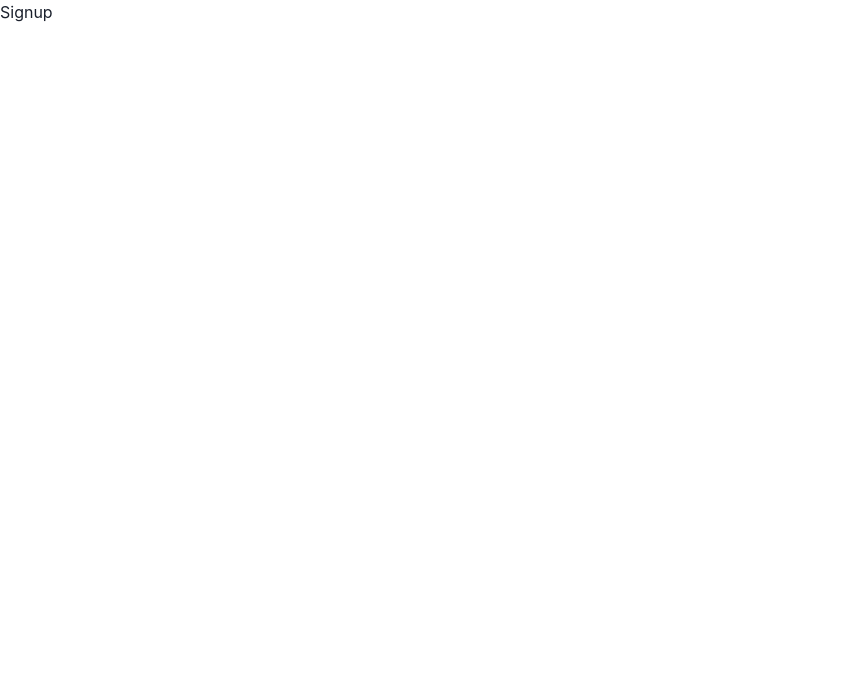
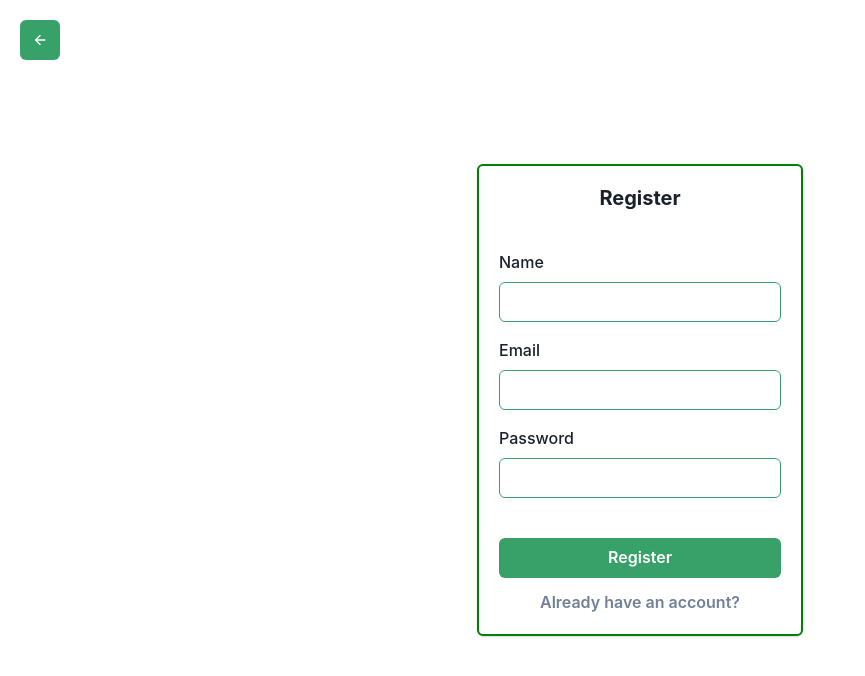
Before and after one commit to Umid221/frontend-review-portal, a React (Vite) app: page /register in a window 1280 px wide. Shown: the top 676 px of the page, without its empty margins (0-865 px from the left). Built offline with nearby package versions, Linux system fonts and the light colour scheme.

Commit message:
some themes applied to components, auth components

```diff
--- a/src/App.tsx
+++ b/src/App.tsx
@@ -5,6 +5,7 @@ import "./App.css";
 import Home from "./pages/Home";
 import Signup from "./pages/Signup";
 import Login from "./pages/Login";
+import theme from "./styles/theme";
 
 const router = createBrowserRouter([
     {
@@ -30,7 +31,7 @@ const router = createBrowserRouter([
 function App() {
     return (
         <>
-            <ChakraProvider>
+            <ChakraProvider theme={theme}>
                 <RouterProvider router={router} />
             </ChakraProvider>
         </>
--- /dev/null
+++ b/src/components/auth-layout/AuthWrapper.tsx
@@ -0,0 +1,45 @@
+import { ArrowBackIcon } from "@chakra-ui/icons";
+import {
+    Card,
+    CardHeader,
+    Center,
+    Heading,
+    IconButton,
+} from "@chakra-ui/react";
+import { Link, useNavigate } from "react-router-dom";
+
+type AuthWrapperPropTypes = {
+    title: string;
+    children: React.ReactNode;
+};
+
+function AuthWrapper({ title, children }: AuthWrapperPropTypes) {
+    const navigate = useNavigate();
+    function goBack() {
+        navigate(-1);
+    }
+
+    return (
+        <Center h="100vh">
+            <IconButton
+                variant="green"
+                aria-label="back"
+                position={"absolute"}
+                zIndex={999}
+                top={5}
+                left={5}
+                icon={<ArrowBackIcon />}
+                colorScheme={"green"}
+                onClick={goBack}
+            />
+            <Card border="2px solid green">
+                <CardHeader textAlign={"center"}>
+                    <Heading size={"md"}>{title}</Heading>
+                </CardHeader>
+                {children}
+            </Card>
+        </Center>
+    );
+}
+
+export default AuthWrapper;
--- a/src/pages/Login.tsx
+++ b/src/pages/Login.tsx
@@ -15,6 +15,7 @@ import {
     Input,
 } from "@chakra-ui/react";
 import { Link } from "react-router-dom";
+import AuthWrapper from "../components/auth-layout/AuthWrapper";
 
 function Login() {
     function handleSubmit(e: React.FormEvent<HTMLFormElement>) {
@@ -22,32 +23,12 @@ function Login() {
         const form = e.target as HTMLFormElement;
         console.log(e);
 
-        console.log(form["email"].value);
-        console.log(form["password"].value);
+        console.log(form.email.value);
+        console.log(form.password.value);
     }
 
     return (
-        <Center h="100vh">
-            <Link to={"/"}>
-                <IconButton
-                    aria-label="back"
-                    position={"absolute"}
-                    zIndex={999}
-                    top={5}
-                    left={5}
-                    icon={<ArrowBackIcon />}
-                    // bg={"green.500"}
-                    // color="white"
-                    // _hover={{ bg: "green.400" }}
-                    // _active={{ bg: "green.600" }}
-                />
-            </Link>
-            {/* back
-            </IconButton> */}
-            <Card border="2px solid green">
-                <CardHeader textAlign={"center"}>
-                    <Heading size={"md"}>Login</Heading>
-                </CardHeader>
+        <AuthWrapper title="Login">
             <CardBody>
                 <form onSubmit={handleSubmit} id="login">
                     <Flex flexDir={"column"} gap="4">
@@ -56,10 +37,7 @@ function Login() {
                             <Input
                                 name="email"
                                 type="email"
-                                    borderColor={"green.500"}
-                                    // _focusVisible={{boxShadow(theme) {
-
-                                    // },}}
+                                variant="green"
                                 pattern="/^[a-zA-Z0-9._-]+@[a-zA-Z0-9.-]+\.[a-zA-Z]{2,4}$/"
                             />
                             {/* <FormHelperText>
@@ -71,29 +49,21 @@ function Login() {
                             <Input
                                 name="password"
                                 type="password"
-                                    borderColor={"green.500"}
+                                variant="green"
                             />
                         </FormControl>
                     </Flex>
                 </form>
             </CardBody>
             <CardFooter flexDirection={"column"} gap="3" textAlign="center">
-                    <Button
-                        form="login"
-                        type="submit"
-                        // bg={"green.500"}
-                        // color="white"
-                        // _hover={{ bg: "green.400" }}
-                        // _active={{ bg: "green.600" }}
-                    >
+                <Button form="login" type="submit" variant="green">
                     Log In
                 </Button>
-                    <Button variant={"link"}>
-                        <Link to="/register">Don't have an account?</Link>
-                    </Button>
+                <Link to="/register">
+                    <Button variant={"link"}>Don't have an account?</Button>
+                </Link>
             </CardFooter>
-            </Card>
-        </Center>
+        </AuthWrapper>
     );
 }
 
--- a/src/pages/Signup.tsx
+++ b/src/pages/Signup.tsx
@@ -1,5 +1,67 @@
+import {
+    Button,
+    CardBody,
+    CardFooter,
+    Flex,
+    FormControl,
+    FormLabel,
+    Input,
+} from "@chakra-ui/react";
+import { Link, useLocation } from "react-router-dom";
+import AuthWrapper from "../components/auth-layout/AuthWrapper";
+
 function Signup() {
-    return <div>Signup</div>;
+    const { state } = useLocation();
+    console.log(state);
+
+    function handleSubmit(e: React.FormEvent<HTMLFormElement>) {
+        e.preventDefault();
+        const form = e.target as HTMLFormElement;
+
+        console.log(form.username.value);
+        console.log(form.email.value);
+        console.log(form.password.value);
+    }
+
+    return (
+        <AuthWrapper title="Register">
+            <CardBody>
+                <form onSubmit={handleSubmit} id="login">
+                    <Flex flexDir={"column"} gap="4">
+                        <FormControl>
+                            <FormLabel>Name</FormLabel>
+                            <Input name="username" variant="green" />
+                        </FormControl>
+                        <FormControl>
+                            <FormLabel>Email</FormLabel>
+                            <Input
+                                name="email"
+                                type="email"
+                                variant="green"
+                                pattern="/^[a-zA-Z0-9._-]+@[a-zA-Z0-9.-]+\.[a-zA-Z]{2,4}$/"
+                            />
+                        </FormControl>
+                        <FormControl>
+                            <FormLabel>Password</FormLabel>
+                            <Input
+                                name="password"
+                                type="password"
+                                variant="green"
+                            />
+                        </FormControl>
+                    </Flex>
+                </form>
+            </CardBody>
+            <CardFooter flexDirection={"column"} gap="3" textAlign="center">
+                <Button form="login" type="submit" variant="green">
+                    Register
+                </Button>
+                <Link to="/login">
+                    <Button variant={"link"}>Already have an account?</Button>
+                </Link>
+            </CardFooter>
+        </AuthWrapper>
+    );
 }
 
 export default Signup;
--- /dev/null
+++ b/src/styles/components/Button.ts
@@ -0,0 +1,19 @@
+const ButtonThemes = {
+    variants: {
+        green: {
+            bg: "#38A169",
+            color: "white",
+            _hover: {
+                bg: "#5aad81",
+            },
+            _active: {
+                bg: "#256d47",
+            },
+            _focus: {
+                boxShadow: "0 0 0 3px #7dcda2",
+            },
+        },
+    },
+};
+
+export default ButtonThemes;
--- /dev/null
+++ b/src/styles/components/Input.ts
@@ -0,0 +1,19 @@
+const InputThemes = {
+    variants: {
+        green: {
+            field: {
+                border: "1px solid",
+                borderColor: "#38a169",
+                _focus: {
+                    borderColor: "#38a169",
+                    boxShadow: "0 0 0 1px #38a169",
+                },
+                _hover: {
+                    borderColor: "#91d2af",
+                },
+            },
+        },
+    },
+};
+
+export default InputThemes;
--- /dev/null
+++ b/src/styles/theme.ts
@@ -0,0 +1,12 @@
+import { extendTheme } from "@chakra-ui/react";
+import Input from "./components/Input";
+import Button from "./components/Button";
+
+const theme = extendTheme({
+    components: {
+        Input,
+        Button,
+    },
+});
+
+export default theme;
```
Also changed, not shown: src/default-themes/theme.ts (deleted, +0 -22 lines). Lines whose indentation alone changed are shown as unchanged.
